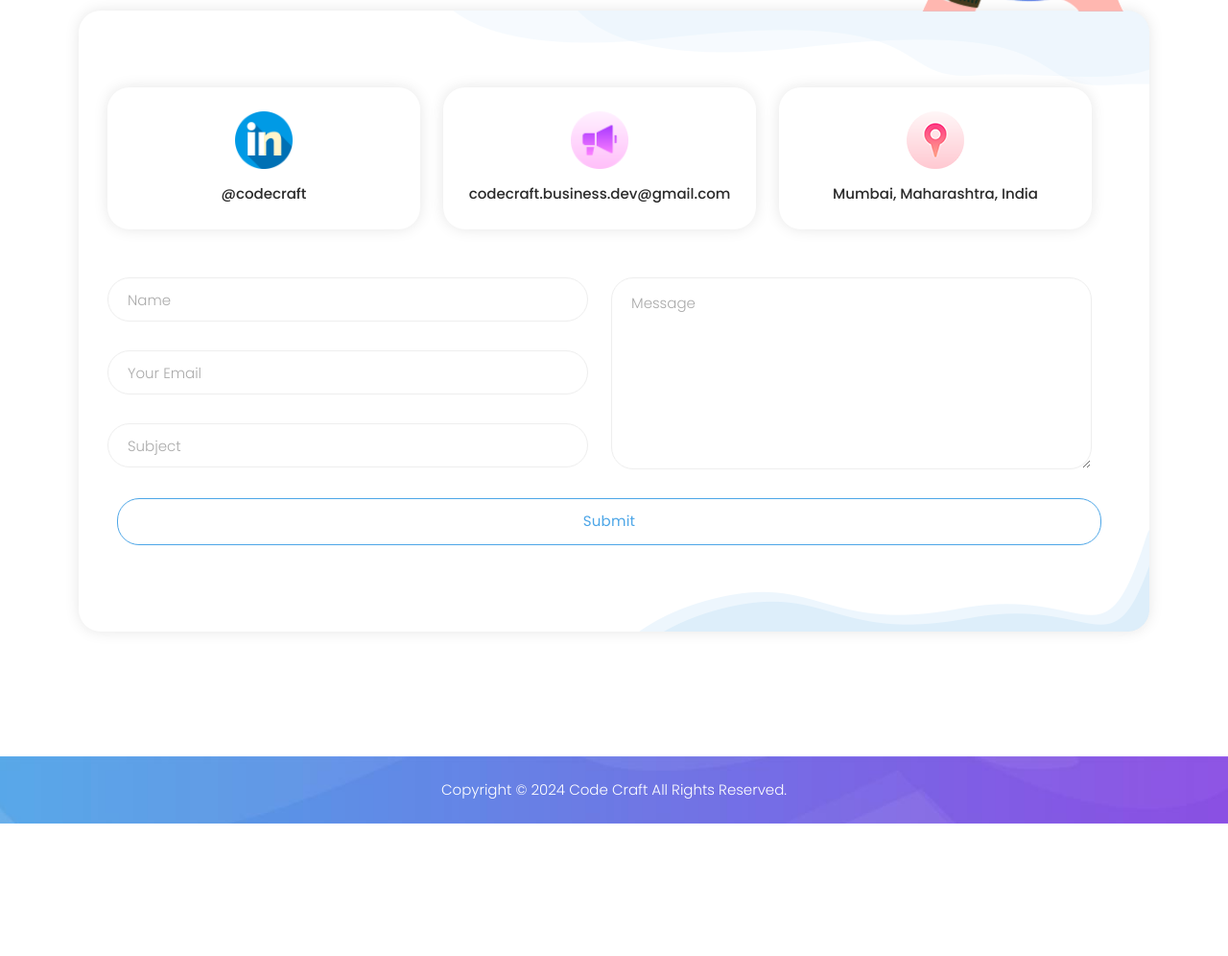
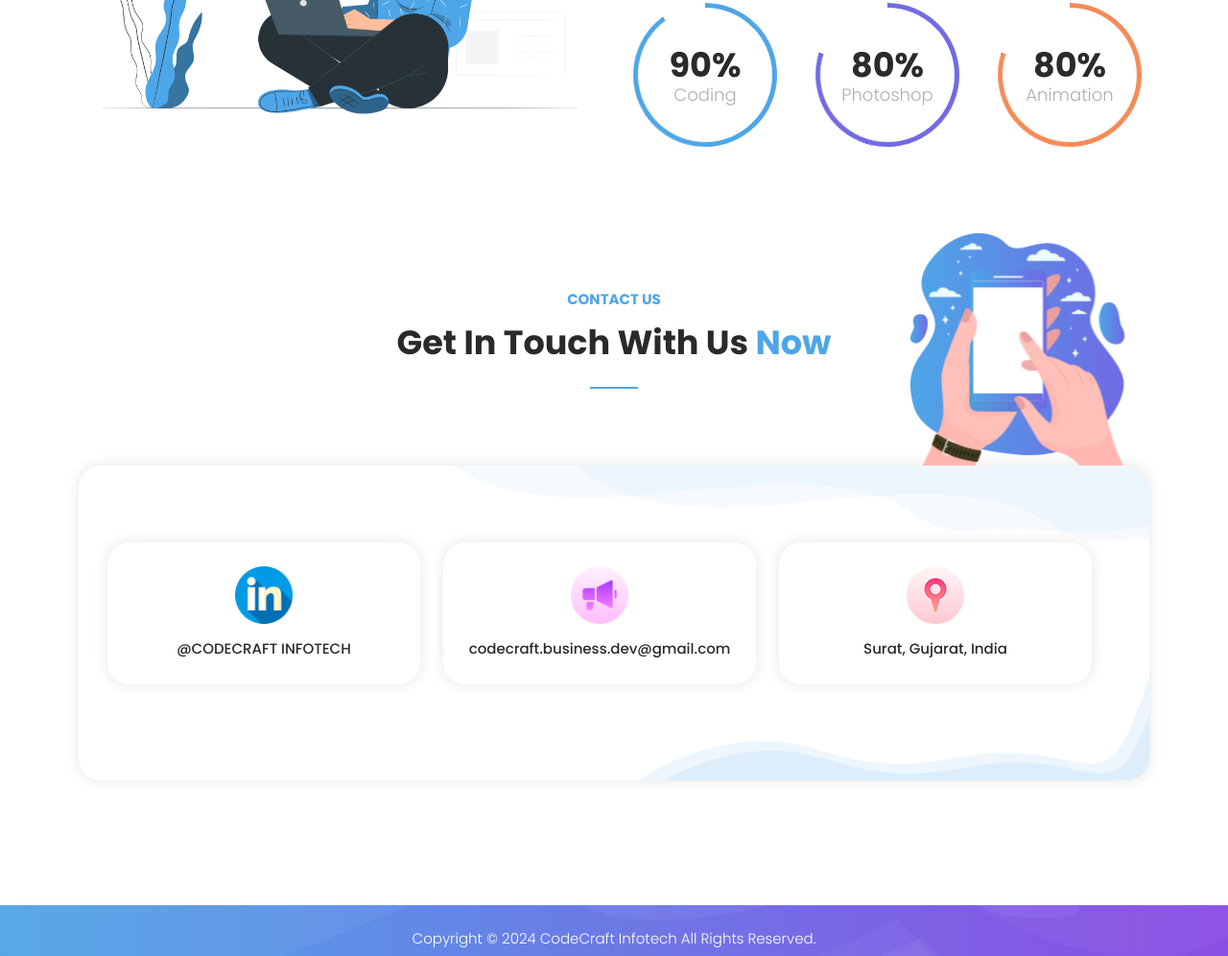
Before and after one commit to codecraftbusinessdev/CodeCraftUserWebsite, a plain HTML site: page index.html in a window 1280 px wide. Shown: the part 3143-4139 px from the top of the page at 96% size. Before the commit the page ends 4001 px from the top, so only its background shows below. Drawn offline with Linux system fonts and the light colour scheme.

Commit message:
FixLinksIssue-1

```diff
--- a/index.html
+++ b/index.html
@@ -12,7 +12,7 @@
     <link href="https://fonts.googleapis.com/css2?family=Poppins:wght@100;200;300;400;500;600;700;800;900&display=swap"
           rel="stylesheet">
 
-    <title>DigiMedia - Creative SEO HTML5 Template</title>
+    <title>CODECRAFT INFOTECH</title>
 
     <!-- Bootstrap core CSS -->
     <link href="vendor/bootstrap/css/bootstrap.min.css" rel="stylesheet">
@@ -52,7 +52,7 @@
         <div class="row">
             <div class="col-lg-8 col-sm-8 col-7">
                 <ul class="info">
-                    <li><a href="#"><i
+                    <li><a href="mailto:codecraft.business.dev@gmail.com"><i
                             class="fa fa-envelope"></i>codecraft.business.dev@gmail.com</a></li>
                     <!--            <li><a href="#"><i class="fa fa-phone"></i>010-020-0340</a></li>-->
                 </ul>
@@ -270,6 +270,24 @@
                         </div>
                         <div class="down-content">
                             <h4>Machine learning</h4>
+                            <div class="col-lg-12">
+                                <button class="rounded-button" onclick=applyButtonClick()>
+                                    Apply
+                                </button>
+                            </div>
+                        </div>
+                    </div>
+                </a>
+            </div>
+            <div class="item">
+                <a href="https://forms.gle/Ky6N4ThW7jU2G7WdA" target="_blank"
+                   rel="noopener noreferrer">
+                    <div class="portfolio-item">
+                        <div class="thumb">
+                            <img src="assets/images/cyber_security_cover.jpg" alt="">
+                        </div>
+                        <div class="down-content">
+                            <h4>Cyber Security</h4>
                             <div class="col-lg-12">
                                 <button class="rounded-button" onclick=applyButtonClick()>
                                     Apply
@@ -789,7 +807,7 @@
                                         <div class="info-post">
                                             <div class="icon">
                                                 <img src="assets/images/linkedin.png" alt="">
-                                                <a href="#">@codecraft</a>
+                                                <a href="https://linkedin.com/company/codecraft-infotech">@CODECRAFT INFOTECH</a>
                                             </div>
                                         </div>
                                     </div>
@@ -797,7 +815,7 @@
                                         <div class="info-post">
                                             <div class="icon">
                                                 <img src="assets/images/email-icon.png" alt="">
-                                                <a href="#">codecraft.business.dev@gmail.com</a>
+                                                <a href="mailto:codecraft.business.dev@gmail.com">codecraft.business.dev@gmail.com</a>
                                             </div>
                                         </div>
                                     </div>
@@ -805,38 +823,11 @@
                                         <div class="info-post">
                                             <div class="icon">
                                                 <img src="assets/images/location-icon.png" alt="">
-                                                <a href="#">Mumbai, Maharashtra, India</a>
+                                                <a href="https://maps.app.goo.gl/wnnnGY24uFre4FdbA">Surat, Gujarat, India</a>
                                             </div>
                                         </div>
                                     </div>
-                                    <div class="col-lg-6">
-                                        <fieldset>
-                                            <input type="name" name="name" id="name"
-                                                   placeholder="Name" autocomplete="on" required>
-                                        </fieldset>
-                                        <fieldset>
-                                            <input type="text" name="email" id="email"
-                                                   pattern="[^ @]*@[^ @]*" placeholder="Your Email"
-                                                   required="">
-                                        </fieldset>
-                                        <fieldset>
-                                            <input type="subject" name="subject" id="subject"
-                                                   placeholder="Subject" autocomplete="on">
-                                        </fieldset>
-                                    </div>
-                                    <div class="col-lg-6">
-                                        <fieldset>
-                                            <textarea name="message" type="text"
-                                                      class="form-control" id="message"
-                                                      placeholder="Message" required=""></textarea>
-                                        </fieldset>
-                                    </div>
-                                    <div class="col-lg-12">
-                                        <button class="rounded-button"
-                                                onclick=submitFeedback()>
-                                            Submit
-                                        </button>
-                                    </div>
+
                                 </div>
                             </div>
                         </div>
@@ -851,7 +842,7 @@
     <div class="container">
         <div class="row">
             <div class="col-lg-12">
-                <p>Copyright © 2024 Code Craft All Rights Reserved.
+                <p>Copyright © 2024 CodeCraft Infotech All Rights Reserved.
                     <!--          <br>Design: <a href="https://templatemo.com" target="_parent" title="free css templates">TemplateMo</a></p>-->
             </div>
         </div>
```
Also changed, not shown: verify_certificate.html (+1 -1 lines), 1 other file.
